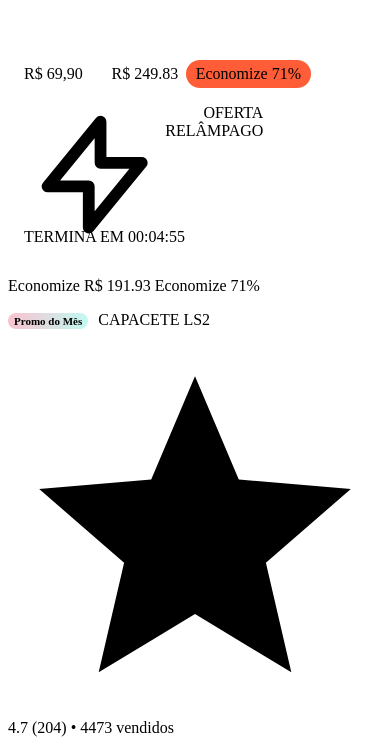
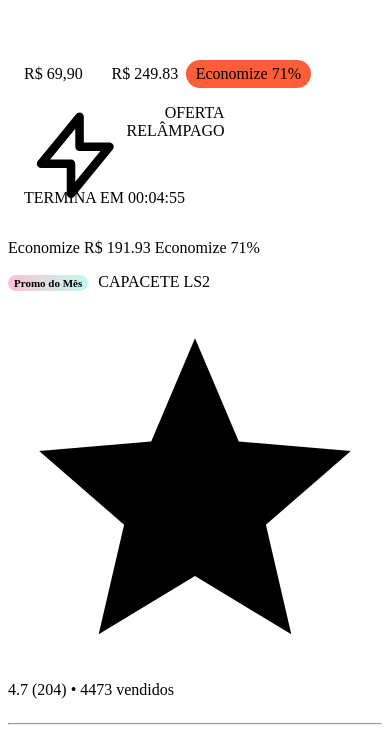
Before and after one commit to liankrauser/tktk, a plain HTML site: page index.html in a window 390 px wide. Shown: the part 887-1633 px from the top of the page. Drawn offline with Linux system fonts and the light colour scheme; a script that the page names is missing.

Commit message:
Update index.html

```diff
--- a/index.html
+++ b/index.html
@@ -187,6 +187,23 @@ var e=ttq._i[t]||[],n=0;n<ttq.methods.length;n++)ttq.setAndDefer(e,ttq.methods[n
 
 .bg-white.mx-auto {
   margin-top: -5px !important; /* Força subir 5px */
+}
+
+
+    .bg-gradient-to-r {
+  position: relative;
+  width: 100%;
+  max-width: 100%;
+  overflow: hidden;
+  display: flex;
+  flex-direction: column;
+}
+
+@media (max-width: 768px) {
+  .bg-gradient-to-r {
+    flex-direction: column;
+    align-items: flex-start;
+  }
 }
   </style>
 
```
